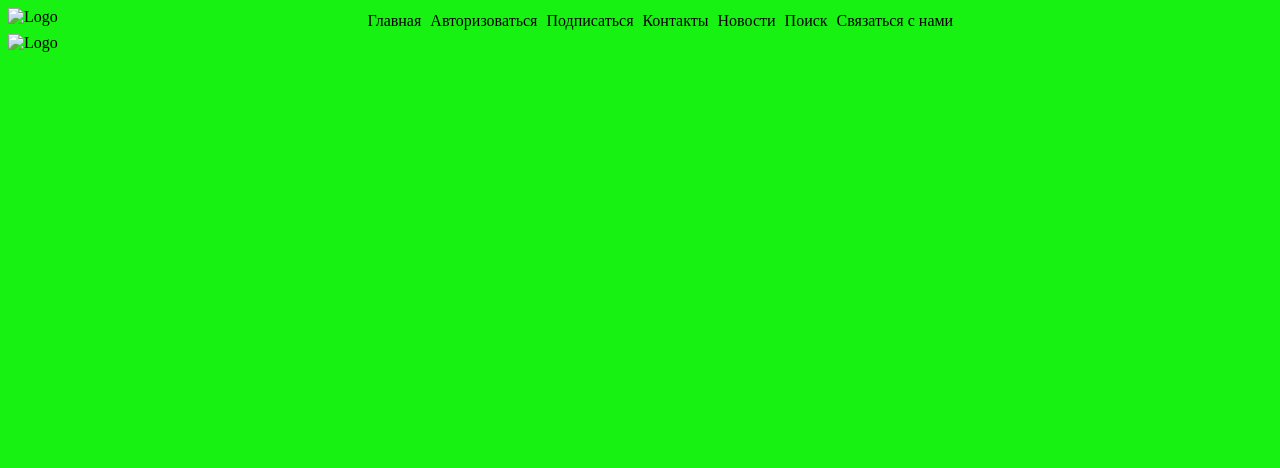
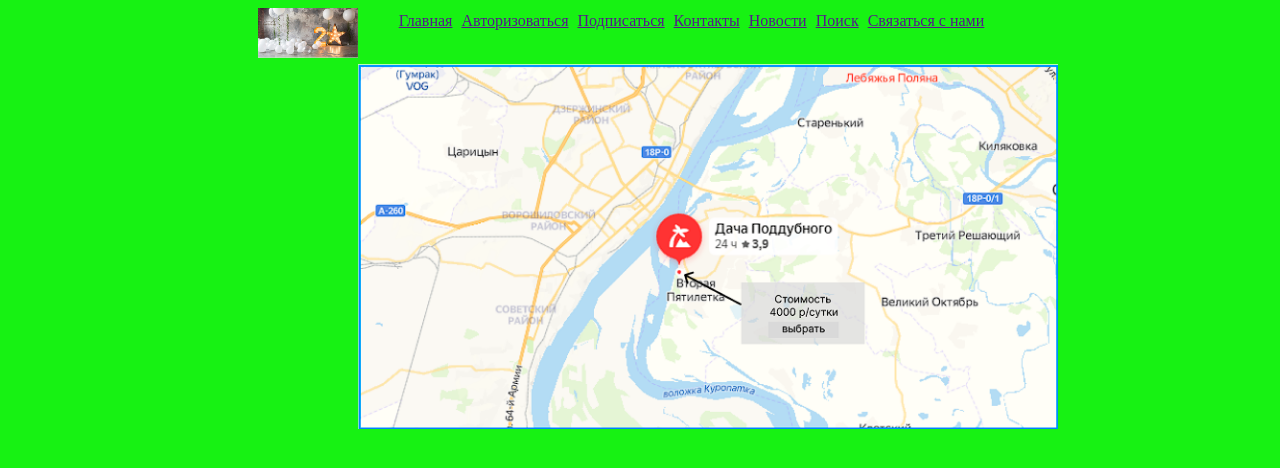
Before and after one commit to Vreyzov/ITPD, a plain HTML site: page index4.html in a window 1280 px wide. Drawn offline with Linux system fonts and the light colour scheme.

Commit message:
Add files via upload

```diff
--- a/index4.html
+++ b/index4.html
@@ -10,21 +10,20 @@
 <body>
     <div class="wrapper">
         <header>
-
-                <div class="shapka">
-                    <img src="img/logo.png" width=100px alt="Logo">
-                </div>
+                    <img class="Logo" src="img/logo.png" width=100px alt="Logo">
+                <nav>
                     <ul class="gx">
-                    <li>Главная</li>
-                    <li>Авторизоваться</li>
-                    <li>Подписаться</li>
-                    <li>Контакты</li>
-                    <li>Новости</li>
-                    <li>Поиск</li>
-                    <li>Связаться с нами</li>
+                    <li><a href="">Главная</a></li>
+                    <li><a href="">Авторизоваться</a></li>
+                    <li><a href="">Подписаться</a></li>
+                    <li><a href="">Контакты</a></li>
+                    <li><a href="">Новости</a></li>
+                    <li><a href="">Поиск</a></li>
+                    <li><a href="">Связаться с нами</a></li>
                 </ul>
+            </nav>
                   </div>
 
-        <div class="pompa">
-            <img src="img/dachapoddubnogogang.png" width=700px alt="Logo">
+        <div class="fd">
+            <img class="karta" src="img/dachapoddubnogogang.png" width=700px alt="karta">
         </div>
--- a/style.css
+++ b/style.css
@@ -1,24 +1,36 @@
 .wrapper {
     text-align: center;
+    max-width: 1026px;
 
 }
 body{
     background-color: #17F213;
 }
 .shapka{
-    float:left;
+    margin-top: 10px ;
+    height: 20px;
+    line-height: 41px;
 
 }
+.Logo{
+    float: left;
+    margin-left: 250px;
+}
 ul.gx{
-    margin: 0px;
+    margin: 0px ;
     padding: 4px;
+
+
 
 }
 ul.gx li{
     display: inline;
     margin-right: 5px;
 
+
+
 }
-.pompa{
-    margin-right: auto;
+.karta{
+    margin-top: 30px;
+
 }
```
Also changed, not shown: img/dachapoddubnogogang.png (added), img/logo.png (added).
